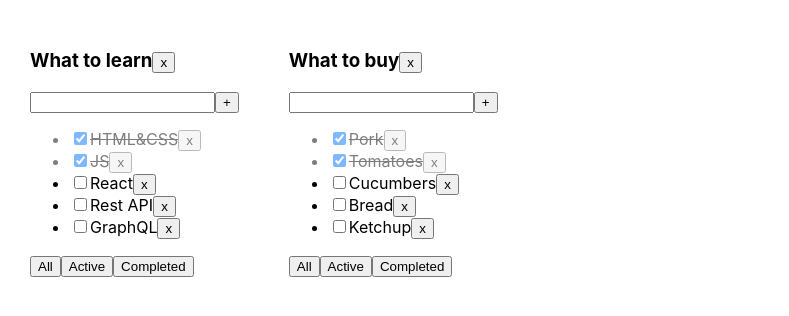
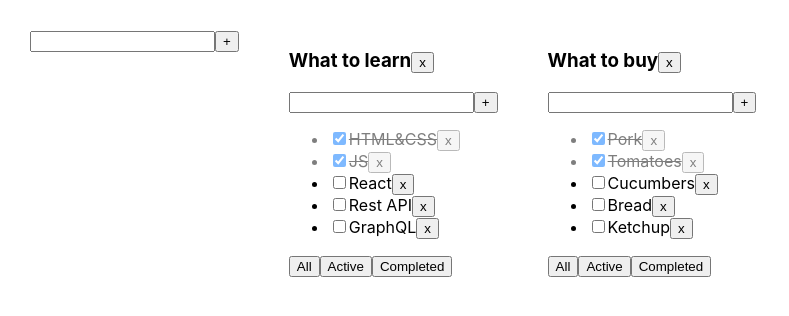
Before and after one commit to vituchini/trello, a React (Create React App) app: page / in a window 1280 px wide. Shown: the top 316 px of the page, without its empty margins (0-789 px from the left). Built offline with nearby package versions, Linux system fonts and the light colour scheme.

Commit message:
feat: add ability to add todolists

```diff
--- a/src/App.tsx
+++ b/src/App.tsx
@@ -2,6 +2,7 @@ import React, {useState} from 'react';
 import './App.css';
 import {v1} from 'uuid';
 import {Todolist} from './Todolist';
+import {AddItemForm} from './components/AddItemForm';
 
 export type FilterValuesType = 'all' | 'active' | 'completed'
 
@@ -50,20 +51,27 @@ function App() {
         setTasks({...tasks, [todolistID]: [newTask, ...tasks[todolistID]]})
     }
 
-    const changeStatus = (todolistID: string, taskID: string, taskIsDone: boolean) => {
+    function addTodolist(newTitle: string) {
+        let newTodolistID = v1();
+        setTodolists( [{id: newTodolistID, title: newTitle, filter: 'all'}, ...todolists])
+        setTasks({...tasks, [newTodolistID]: []})
+    }
+
+   function changeStatus (todolistID: string, taskID: string, taskIsDone: boolean) {
         setTasks({
             ...tasks,
             [todolistID]: tasks[todolistID].map(t => t.id === taskID ? {...t, isDone: taskIsDone} : t)
         })
     }
 
-    const removeTodolist = (todolistID: string) => {
+    function removeTodolist (todolistID: string) {
         setTodolists(todolists.filter(tl => tl.id !== todolistID))
         delete tasks[todolistID]
     }
 
     return (
         <div className="App">
+            <AddItemForm callback={addTodolist}/>
             {todolists.map((tl) => {
                 let tasksForTodolist = tasks[tl.id]
                 if (tl.filter === 'active') {
--- a/src/components/AddItemForm.tsx
+++ b/src/components/AddItemForm.tsx
@@ -2,8 +2,6 @@ import React, {ChangeEvent, KeyboardEvent, useState} from 'react';
 import {Button} from './Button';
 
 type PropsType = {
-    // todolistID: string
-    // addTask: (todolistID: string, title: string) => void
     callback: (newTitle: string) => void
 }
 
```
